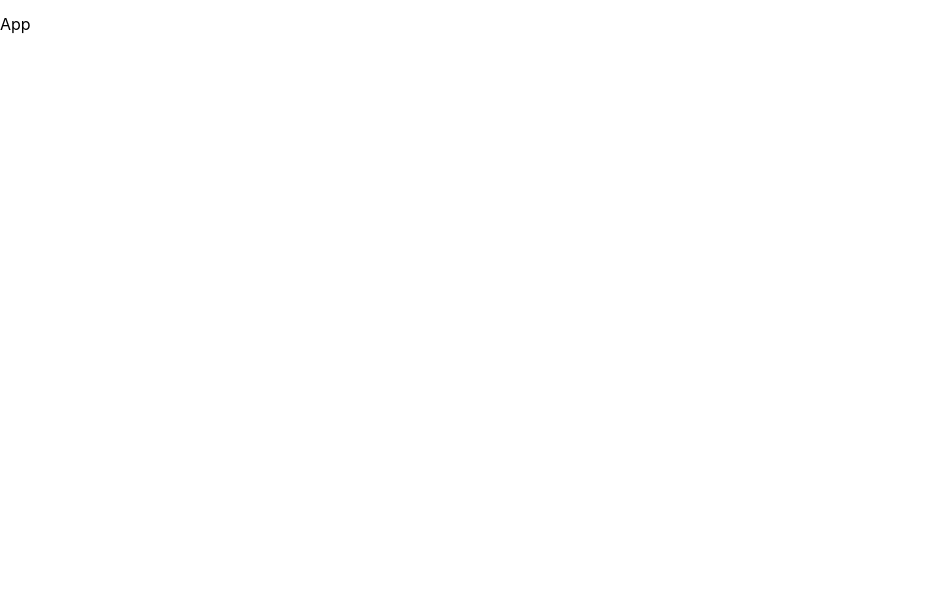
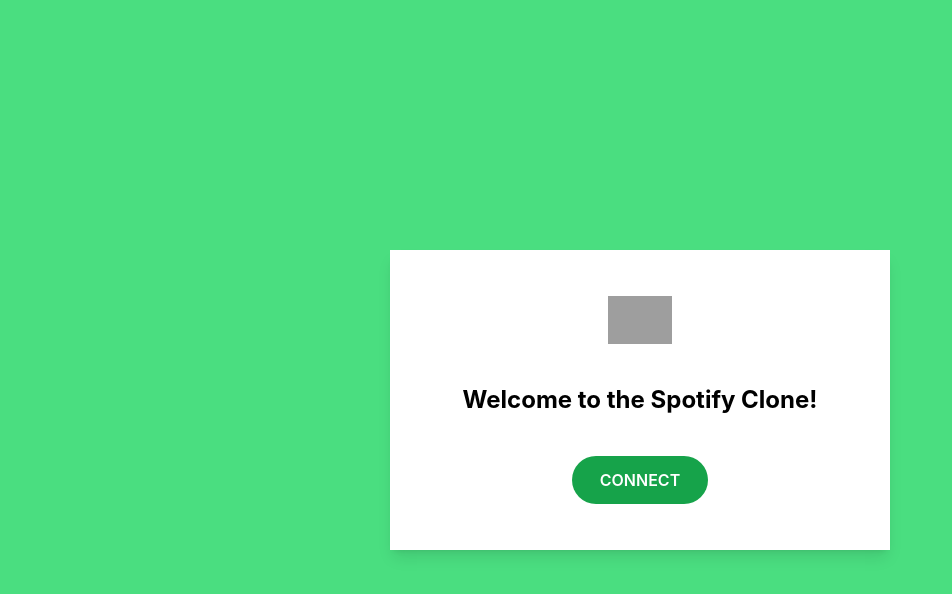
Before and after one commit to SenalDolage/react-spotify-clone, a React (Create React App) app: page / in a window 1280 px wide. Shown: the top 594 px of the page, without its empty margins (0-952 px from the left). Built offline with nearby package versions, Linux system fonts and the light colour scheme; grey boxes are pictures that could not be loaded.

Commit message:
welcome screen ui

```diff
--- a/src/App.tsx
+++ b/src/App.tsx
@@ -1,7 +1,10 @@
-import React from 'react'
+import React from "react";
+import { Login } from "./components";
 
 export default function App() {
   return (
-    <div className="mt-3">App</div>
-  )
+    <div className="app">
+      <Login />
+    </div>
+  );
 }
--- a/src/components/Login/Login.tsx
+++ b/src/components/Login/Login.tsx
@@ -1,7 +1,30 @@
-import React from 'react'
+import React from "react";
 
 export default function Login() {
+  function handleConnectClick(): React.MouseEventHandler<HTMLButtonElement> | undefined {
+    console.log('connect');
+    return;
+  }
+
   return (
-    <div>Login</div>
-  )
+    <div className="login bg-green-400">
+      <div className="container mx-auto">
+        <div className="min-h-screen py-6 flex items-center justify-center sm:py-12">
+          <div className="py-6 px-3 bg-white shadow-lg min-w-[300px] min-h-[300px] flex flex-col items-center justify-center sm:min-w-[500px] sm:px-6">
+            <img
+              src="https://storage.googleapis.com/pr-newsroom-wp/1/2018/11/Spotify_Logo_CMYK_Black.png"
+              className="h-[6vh] mb-10"
+              alt="logo"
+            />
+            <h1 className="text-lg font-bold block mb-10 sm:text-2xl">
+              Welcome to the Spotify Clone!
+            </h1>
+            <button className="primary-btn" onClick={() => handleConnectClick()}>
+              Connect
+            </button>
+          </div>
+        </div>
+      </div>
+    </div>
+  );
 }
--- a/src/index.css
+++ b/src/index.css
@@ -15,3 +15,9 @@ code {
   font-family: source-code-pro, Menlo, Monaco, Consolas, 'Courier New',
     monospace;
 }
+
+@layer components {
+  .primary-btn {
+    @apply bg-green-600 px-7 py-3 rounded-full font-semibold uppercase text-white;
+  }
+}
```
